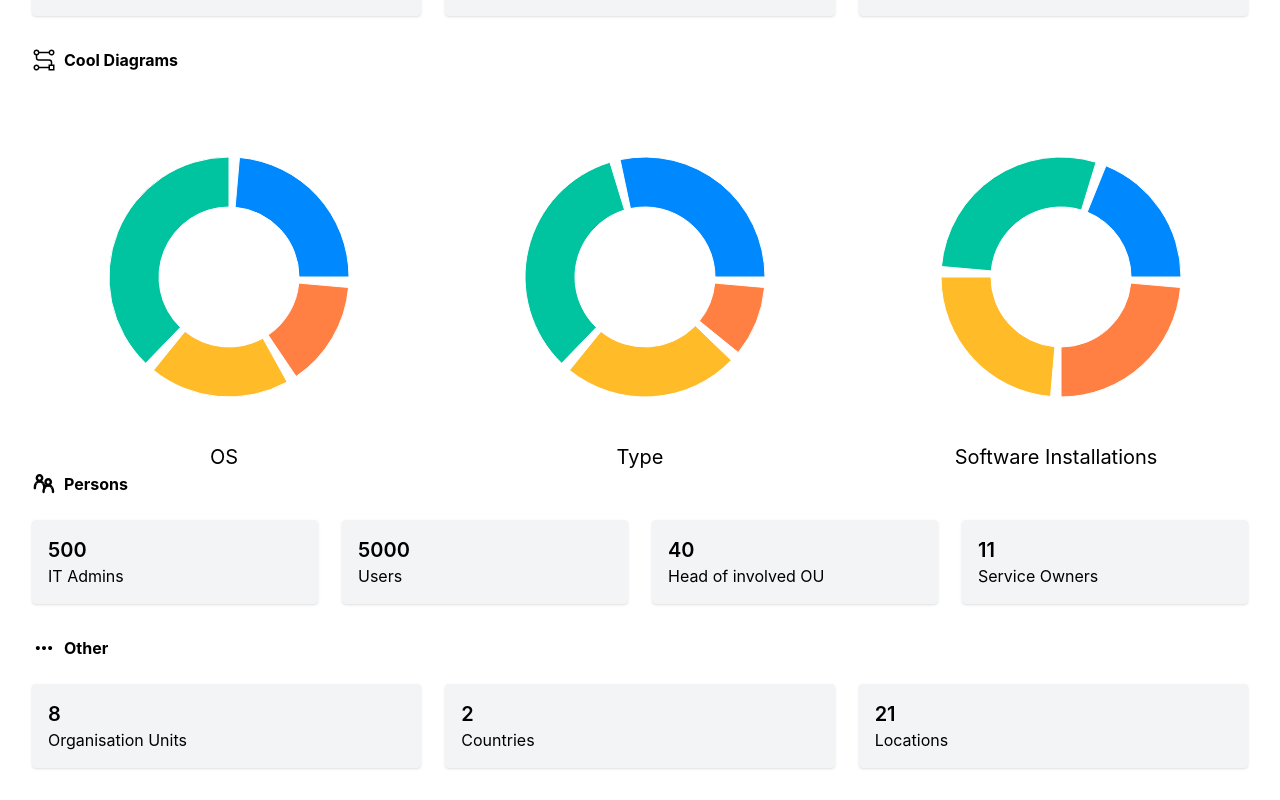
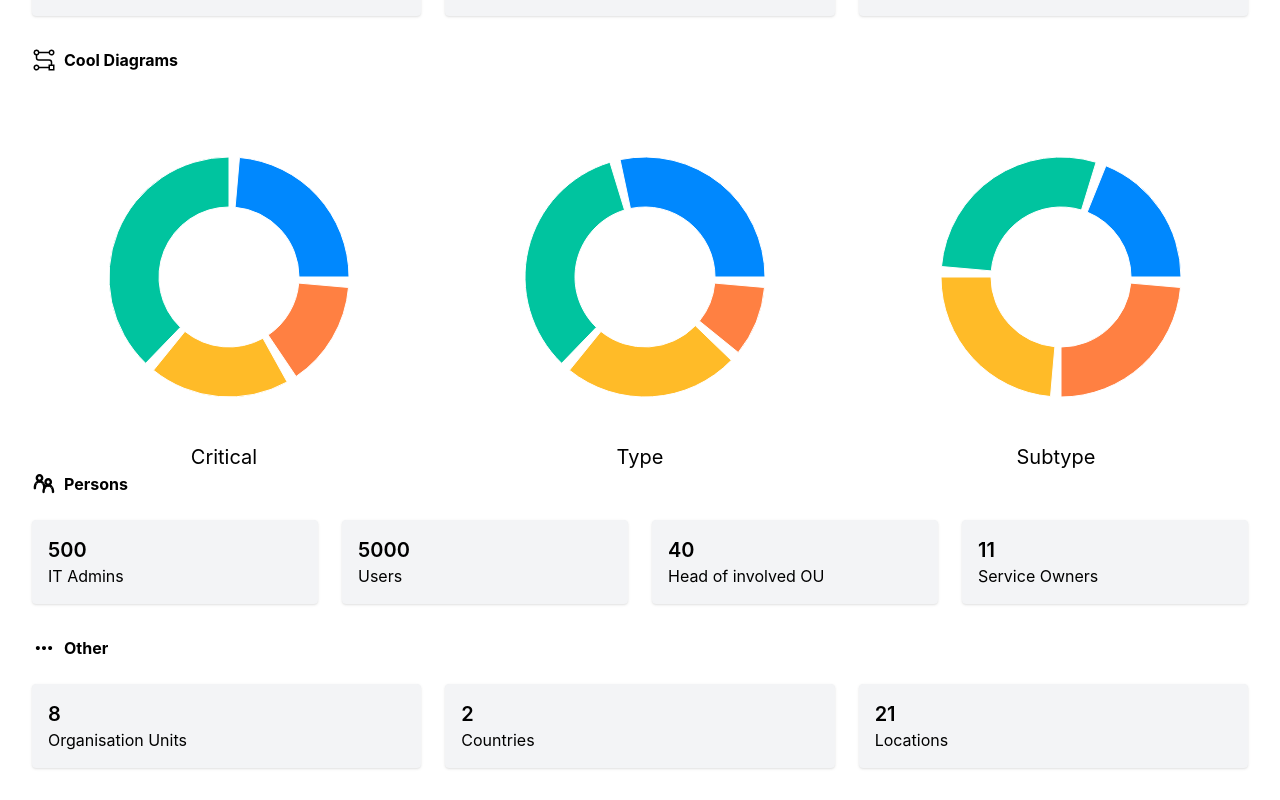
Before and after one commit to helenzhangyc/HackaTuLuWonderland, a React (Create React App) app in the folder wonderland_frontend/: page / in a window 1280 px wide. Shown: the part 608-1408 px from the top of the page. Built offline with nearby package versions, Linux system fonts and the light colour scheme.

Commit message:
change cool diagrams label to critical, type, subtype

```diff
--- a/wonderland_frontend/src/components/CoolDiagrams.jsx
+++ b/wonderland_frontend/src/components/CoolDiagrams.jsx
@@ -57,7 +57,7 @@ const CoolDiagrams = () => {
           <div className="flex">
             {renderPieChart(data1)}
           </div>
-          <p style={{ marginTop: '-30px', fontSize: '20px' }}>OS</p>
+          <p style={{ marginTop: '-30px', fontSize: '20px' }}>Critical</p>
         </div>
         <div className="flex flex-col items-center">
           <div className="flex">
@@ -69,7 +69,7 @@ const CoolDiagrams = () => {
           <div className="flex">
             {renderPieChart(data3)}
           </div>
-          <p style={{ marginTop: '-30px', fontSize: '20px' }}>Software Installations</p>
+          <p style={{ marginTop: '-30px', fontSize: '20px' }}>Subtype</p>
         </div>
       </div>
     </div>
```
